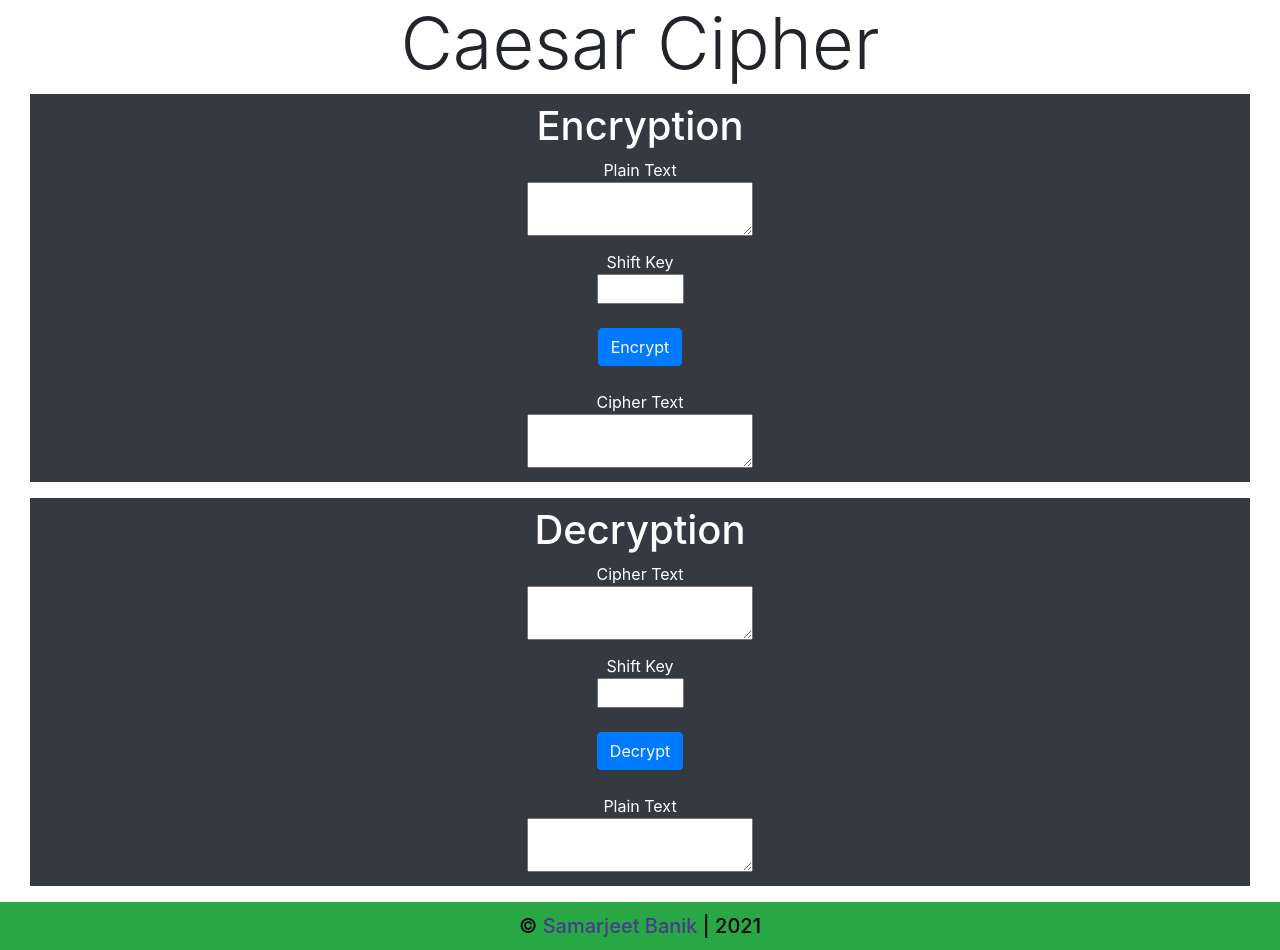
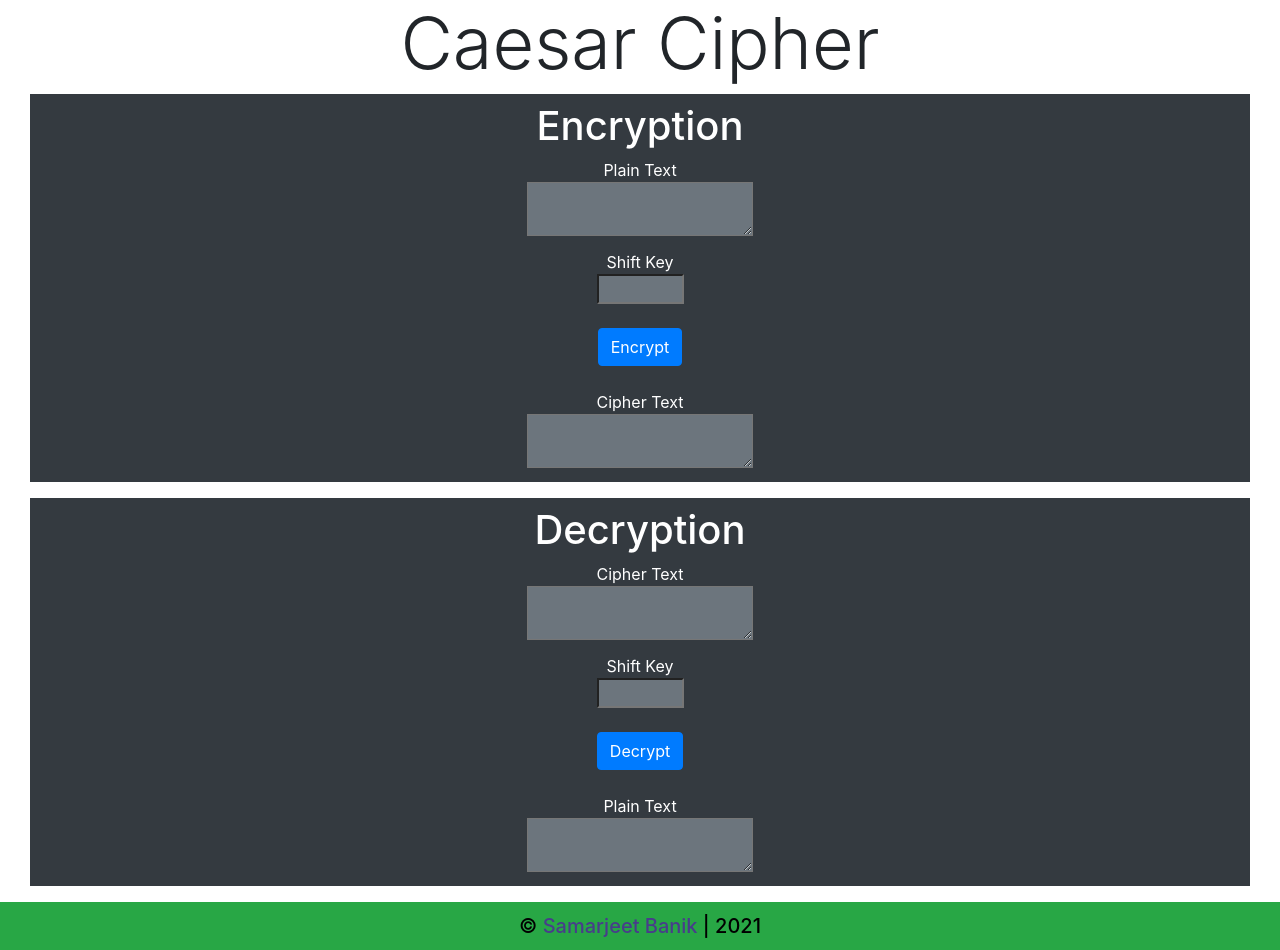
Before and after one commit to SamarjeetBanik/caesar-cipher, a plain HTML site: page index.html in a window 1280 px wide. Drawn offline with nearby package versions, Linux system fonts and the light colour scheme.

Commit message:
modified input field's bg-color

```diff
--- a/index.html
+++ b/index.html
@@ -16,30 +16,30 @@
                 <center>
                     <h1>Encryption</h1>
                     Plain Text<br>
-                    <textarea id="plainText" class="mb-2"></textarea>
+                    <textarea id="plainText" class="mb-2 bg-secondary text-white"></textarea>
                     <br>
                     Shift Key<br>
-                    <input type="number" min='1' max='26' id="key"/>
+                    <input type="number" min='1' max='26' id="key" class="bg-secondary text-white"/>
                     <br>
                     <button class="btn btn-primary my-4" type="button" onclick="encrypt()">Encrypt</button>
                     <br>
                     Cipher Text<br>
-                    <textarea id="cipherText"></textarea>
+                    <textarea id="cipherText" class="bg-secondary text-white"></textarea>
                 </center>
             </div>
             <div class="row-6 my-3 py-2 bg-dark text-white">
                 <center>
                     <h1>Decryption</h1>
                     Cipher Text<br>
-                    <textarea id="textCipher" class="mb-2"></textarea>
+                    <textarea id="textCipher" class="mb-2 bg-secondary text-white"></textarea>
                     <br>
                     Shift Key<br>
-                    <input type="number" min='1' max='26' id="dkey"/>
+                    <input type="number" min='1' max='26' id="dkey" class="bg-secondary text-white"/>
                     <br>
                     <button class="btn btn-primary my-4" type="button" onclick="decrypt()">Decrypt</button>
                     <br>
                     Plain Text<br>
-                    <textarea id="textPlain"></textarea>
+                    <textarea id="textPlain" class="bg-secondary text-white"></textarea>
                 </center>
             </div>
         </div>
```
